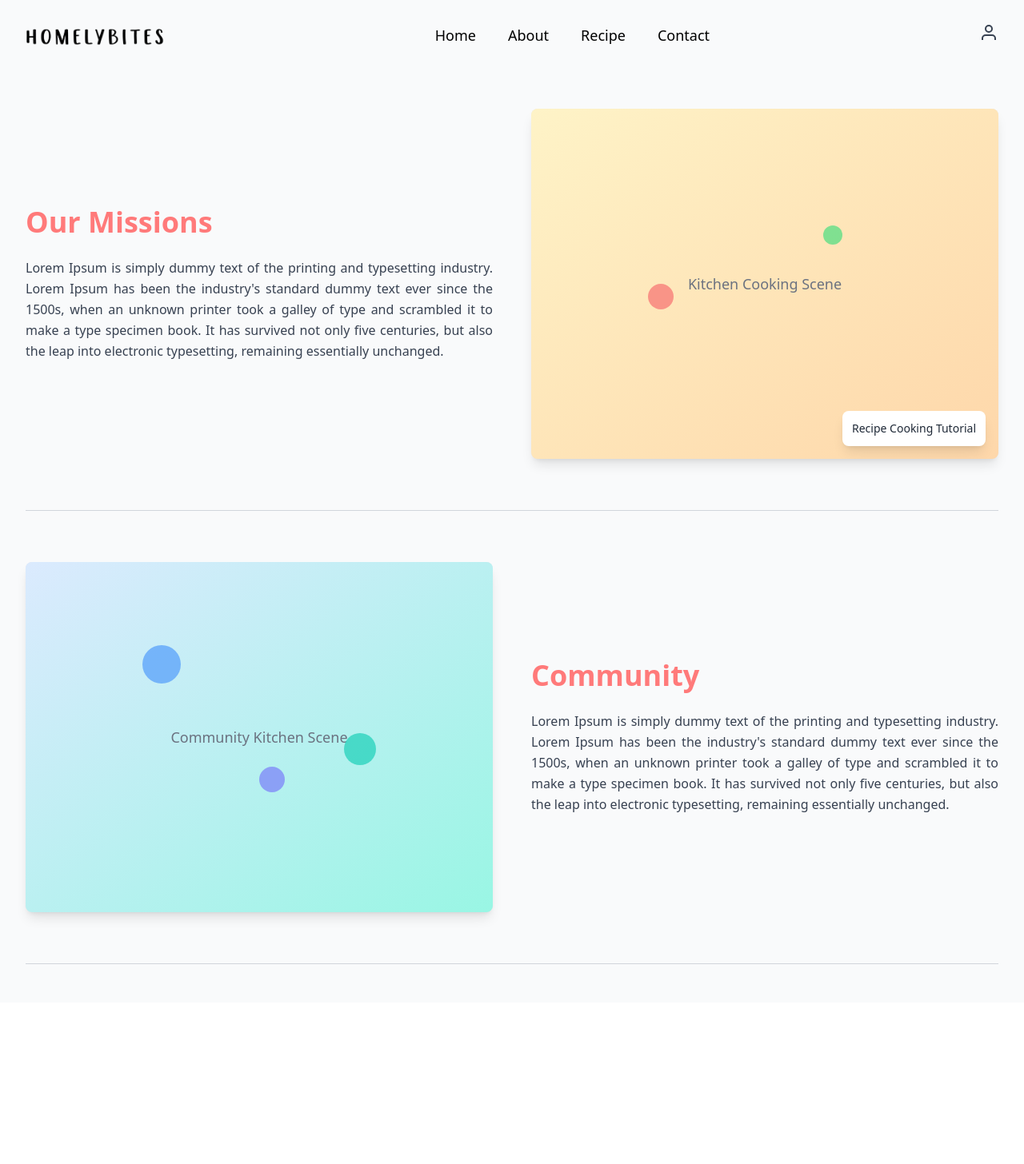
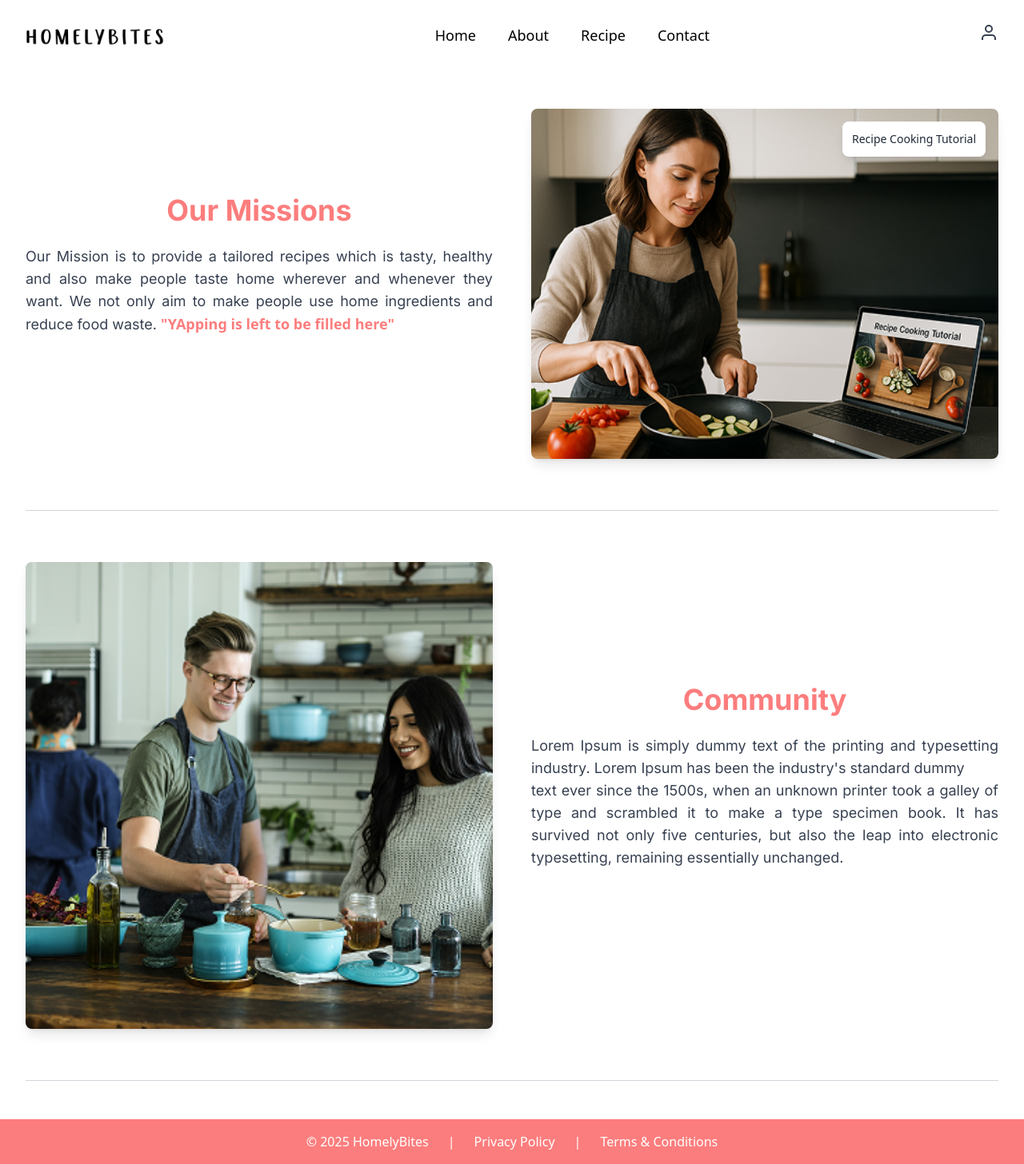
Before and after one commit to Ritssss/fyp-backend, a React (Vite) app in the folder homelybites/: page /aboutus in a window 1280 px wide. Shown: the whole page at 80% size. Before the commit the page ends 1254 px from the top, so only its background shows below. Built offline with nearby package versions, Linux system fonts and the light colour scheme; a web font is replaced by a local one.

Commit message:
Add aboutus page

```diff
--- a/homelybites/src/components/Footer.jsx
+++ b/homelybites/src/components/Footer.jsx
@@ -5,13 +5,9 @@ const Footer = () => (
     <div className="max-w-7xl mx-auto flex flex-col md:flex-row items-center justify-center gap-2 md:gap-6 text-base">
       <span>© 2025 HomelyBites</span>
       <span className="hidden md:inline">|</span>
-      <a href="#" className="hover:underline">
-        Privacy Policy
-      </a>
+      <p>Privacy Policy</p>
       <span className="hidden md:inline">|</span>
-      <a href="#" className="hover:underline">
-        Terms & Conditions
-      </a>
+      <p>Terms & Conditions</p>
     </div>
   </footer>
 );
--- a/homelybites/src/pages/AboutUs.jsx
+++ b/homelybites/src/pages/AboutUs.jsx
@@ -1,43 +1,50 @@
-import React from 'react';
-import { User } from 'lucide-react';
-import Navbar from '../components/Navbar';
-import Footer from '../components/Footer';
+import React from "react";
+import { User } from "lucide-react";
+import Navbar from "../components/Navbar";
+import Footer from "../components/Footer";
 
 const AboutUs = () => {
   return (
-    <div className="min-h-screen bg-gray-50">
-     <Navbar/>
-    {/* Main Content */}
-      <main className="max-w-7xl mx-auto px-4 sm:px-6 lg:px-8 py-12">
+    <div className="min-h-screen">
+      <Navbar />
+      {/* Main Content */}
+      <main className="max-w-7xl mx-auto px-4 sm:px-6 lg:px-8 py-6 sm:py-8 lg:py-12">
         {/* Our Missions Section */}
-        <section className="mb-16 sm:mb-12 lg:mb-16">
-          <div className="grid grid-cols-1 lg:grid-cols-2 gap-12 items-center">
+        <section className="mb-8 sm:mb-12 lg:mb-16">
+          <div className="grid grid-cols-1 lg:grid-cols-2 gap-6 sm:gap-8 lg:gap-12 items-center">
             {/* Text Content */}
-            <div className="order-2 lg:order-1">
-              <h2 className="text-4xl font-bold mb-6" style={{color: '#FF7A7A'}}>
+            <div className="order-2 lg:order-1 mb-12">
+              <h2 className="flex justify-center text-2xl sm:text-2xl lg:text-3xl xl:text-4xl font-bold mb-11 sm:mb-6 text-accent font-inter">
                 Our Missions
               </h2>
-              <p className="text-gray-700 leading-relaxed text-justify">
-                Lorem Ipsum is simply dummy text of the printing and typesetting industry. Lorem Ipsum has been the industry's standard dummy text ever since the 1500s, when an unknown printer took a galley of type and scrambled it to make a type specimen book. It has survived not only five centuries, but also the leap into electronic typesetting, remaining essentially unchanged.
+              <p className="text-gray-700 font-inter leading-relaxed text-sm sm:text-base lg:text-lg text-justify selection:bg-accent selection:text-white">
+                Our Mission is to provide a tailored recipes which is tasty, healthy and also make people taste home wherever and whenever they want. We not only aim to make people use home ingredients and reduce food waste. <span className="text-accent font-sans font-extrabold">"YApping is left to be filled here" </span>
               </p>
             </div>
 
             {/* Image */}
             <div className="order-1 lg:order-2">
-              <div className="relative bg-gray-200 rounded-lg overflow-hidden aspect-[4/3] shadow-lg">
-                <div className="absolute inset-0 bg-gradient-to-br from-amber-100 to-orange-200">
+              <div className="relative bg-gray-200 rounded-lg overflow-hidden aspect-[4/3] shadow-lg hover:shadow-xl transition-shadow duration-300 flex items-center">
+                <div className="absolute inset-0 ">
                   {/* Kitchen scene placeholder */}
-                  <div className="absolute inset-0 flex items-center justify-center">
-                    <div className="w-full h-full bg-cover bg-center flex items-center justify-center text-gray-500 text-lg font-medium">
+                  <div className=" w-full h-full flex items-center justify-center">
+                    <img
+                      src="Images/aboutimg/cooking.png"
+                      alt="Girl Cooking"
+                      className=" inset-0  w-full h-full object-cover object-center"
+                    ></img>
+                    </div>
+                    {/* <div className="w-full h-full bg-cover bg-center flex items-center justify-center text-gray-500 text-sm sm:text-base lg:text-lg font-medium p-4 text-center">
                       Kitchen Cooking Scene
+                    </div> */}
+                  {/* Overlay elements */}
+                  <div className="absolute top-2 right-2 sm:top-4 sm:right-4 bg-white rounded-lg p-2 sm:p-3 shadow-lg transform hover:scale-105 transition-transform">
+                    <div className="text-xs sm:text-sm text-gray-800 font-medium">
+                      Recipe Cooking Tutorial
                     </div>
                   </div>
-                  {/* Overlay elements */}
-                  <div className="absolute bottom-4 right-4 bg-white rounded-lg p-3 shadow-lg transform hover:scale-105 transition-transform">
-                    <div className="text-sm text-gray-800 font-medium">Recipe Cooking Tutorial</div>
-                  </div>
-                  <div className="absolute top-1/2 left-1/4 w-8 h-8 bg-red-400 rounded-full opacity-80 animate-pulse"></div>
-                  <div className="absolute top-1/3 right-1/3 w-6 h-6 bg-green-400 rounded-full opacity-80 animate-pulse delay-75"></div>
+                  {/* <div className="absolute top-1/2 left-1/4 w-6 h-6 sm:w-8 sm:h-8 bg-red-400 rounded-full opacity-80 animate-pulse"></div>
+                  <div className="absolute top-1/3 right-1/3 w-4 h-4 sm:w-6 sm:h-6 bg-green-400 rounded-full opacity-80 animate-pulse delay-75"></div> */}
                 </div>
               </div>
             </div>
@@ -45,44 +52,53 @@ const AboutUs = () => {
         </section>
 
         {/* Divider */}
-        <div className="border-t border-gray-300 mb-16"></div>
+        <div className="border-t border-gray-300 mb-8 sm:mb-12 lg:mb-16 "></div>
 
         {/* Community Section */}
-        <section>
-          <div className="grid grid-cols-1 lg:grid-cols-2 gap-12 items-center">
+        <section className="mb-8 sm:mb-12 lg:mb-16">
+          <div className="grid grid-cols-1 lg:grid-cols-2 gap-6 sm:gap-8 lg:gap-12 items-center">
             {/* Image */}
             <div className="order-1">
-              <div className="relative bg-gray-200 rounded-lg overflow-hidden aspect-[4/3] shadow-lg">
-                <div className="absolute inset-0 bg-gradient-to-br from-blue-100 to-teal-200">
+              <div className="relative bg-gray-200 rounded-lg overflow-hidden aspect-[4/3] md:aspect-square shadow-lg hover:shadow-xl transition-shadow duration-300">
+                {/*Inset means Margin jastai  */}
+                <div className="absolute inset-0">
                   {/* Community kitchen scene placeholder */}
-                  <div className="absolute inset-0 flex items-center justify-center">
-                    <div className="w-full h-full bg-cover bg-center flex items-center justify-center text-gray-500 text-lg font-medium">
+                  <div className="w-full h-full inset-0 flex items-center justify-center">
+                    <img src="Images/aboutimg/gcook.png" className="w-full h-full inset-0 flex object-cover object-center "></img>
+                    {/* <div className="w-full h-full bg-cover bg-center flex items-center justify-center text-gray-500 text-sm sm:text-base lg:text-lg font-medium p-4 text-center">
                       Community Kitchen Scene
-                    </div>
+                    </div> */}
                   </div>
                   {/* Overlay elements */}
-                  <div className="absolute top-1/4 left-1/4 w-12 h-12 bg-blue-400 rounded-full opacity-80 animate-bounce"></div>
-                  <div className="absolute top-1/2 right-1/4 w-10 h-10 bg-teal-400 rounded-full opacity-80 animate-bounce delay-150"></div>
-                  <div className="absolute bottom-1/3 left-1/2 w-8 h-8 bg-indigo-400 rounded-full opacity-80 animate-bounce delay-300"></div>
+                  {/* <div className="absolute top-1/4 left-1/4 w-8 h-8 sm:w-10 sm:h-10 lg:w-12 lg:h-12 bg-blue-400 rounded-full opacity-80 animate-bounce"></div>
+                  <div className="absolute top-1/2 right-1/4 w-6 h-6 sm:w-8 sm:h-8 lg:w-10 lg:h-10 bg-teal-400 rounded-full opacity-80 animate-bounce delay-150"></div>
+                  <div className="absolute bottom-1/3 left-1/2 w-5 h-5 sm:w-6 sm:h-6 lg:w-8 lg:h-8 bg-indigo-400 rounded-full opacity-80 animate-bounce delay-300"></div> */}
                 </div>
               </div>
             </div>
 
             {/* Text Content */}
-            <div className="order-2">
-              <h2 className="text-4xl font-bold mb-6" style={{color: '#FF7A7A'}}>
+            <div className="order-2 mb-12">
+              <h2 className="flex justify-center text-2xl sm:text-2xl lg:text-3xl xl:text-4xl font-bold mb-11 sm:mb-6 text-accent font-inter">
                 Community
               </h2>
-              <p className="text-gray-700 leading-relaxed text-justify">
-                Lorem Ipsum is simply dummy text of the printing and typesetting industry. Lorem Ipsum has been the industry's standard dummy text ever since the 1500s, when an unknown printer took a galley of type and scrambled it to make a type specimen book. It has survived not only five centuries, but also the leap into electronic typesetting, remaining essentially unchanged.
+              <p className="text-gray-700 font-inter leading-relaxed text-sm sm:text-base lg:text-lg text-justify selection:bg-accent selection:text-white">
+                Lorem Ipsum is simply dummy text of the printing and typesetting
+                industry. Lorem Ipsum has been the industry's standard dummy <br/>
+                text ever since the 1500s, when an unknown printer took a galley
+                of type and scrambled it to make a type specimen book. It has
+                survived not only five centuries, but also the leap into
+                electronic typesetting, remaining essentially unchanged.
               </p>
             </div>
           </div>
         </section>
 
         {/* Final Divider */}
-        <div className="border-t border-gray-300 mt-16"></div>
+        <div className="border-t border-gray-300 mt-8 sm:mt-12 lg:mt-16"></div>
       </main>
+
+      <Footer />
     </div>
   );
 };
```
Also changed, not shown: homelybites/public/Images/aboutimg/cooking.png (added), homelybites/public/Images/aboutimg/gcook.png (added).
